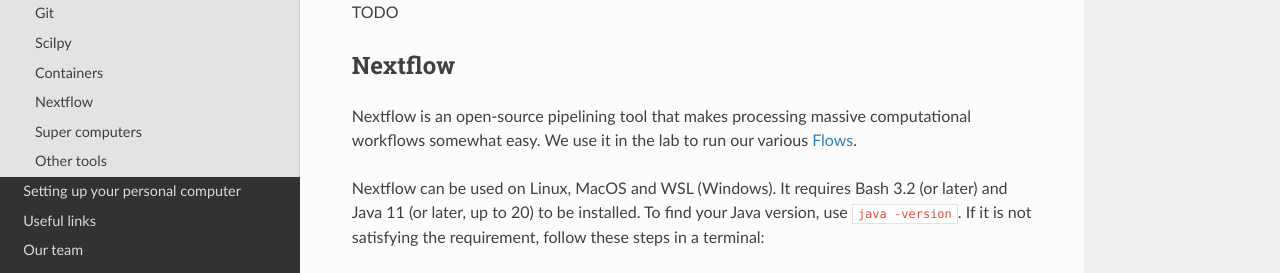
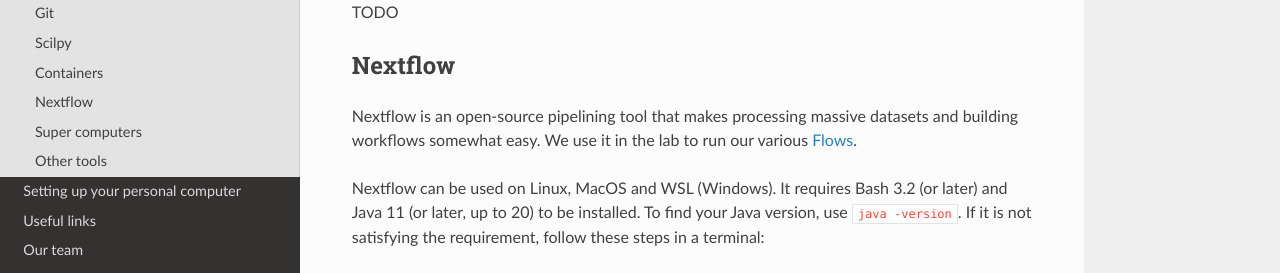
Before and after one commit to scilus/scil-documentation, a Sphinx documentation site: the page built from source/arriving/setup_computer.rst, in a window 1280 px wide and 900 px high, scrolled down 3751 px. Shown: the part 151-424 px from the top of the window. Built offline with Sphinx 7.4.7 and the Read the Docs theme 2.0.0, drawn with Linux system fonts in a browser that asks for light colours.

Commit message:
Modifs for Charles comment

```diff
--- a/source/arriving/setup_computer.rst
+++ b/source/arriving/setup_computer.rst
@@ -155,7 +155,7 @@
 Nextflow
 """"""""
 
-Nextflow is an open-source pipelining tool that makes processing massive computational workflows somewhat easy. We use it in the lab to run our various :ref:`ref_flow`.
+Nextflow is an open-source pipelining tool that makes processing massive datasets and building workflows somewhat easy. We use it in the lab to run our various :ref:`ref_flow`.
 
 Nextflow can be used on Linux, MacOS and WSL (Windows). It requires Bash 3.2 (or later) and Java 11 (or later, up to 20) to be installed. To find your Java version, use :bash:`java -version`. If it is not satisfying the requirement, follow these steps in a terminal:
 
```
